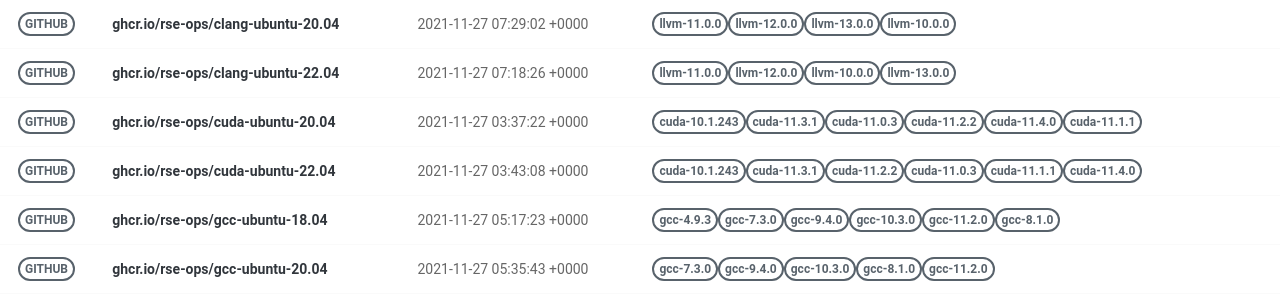
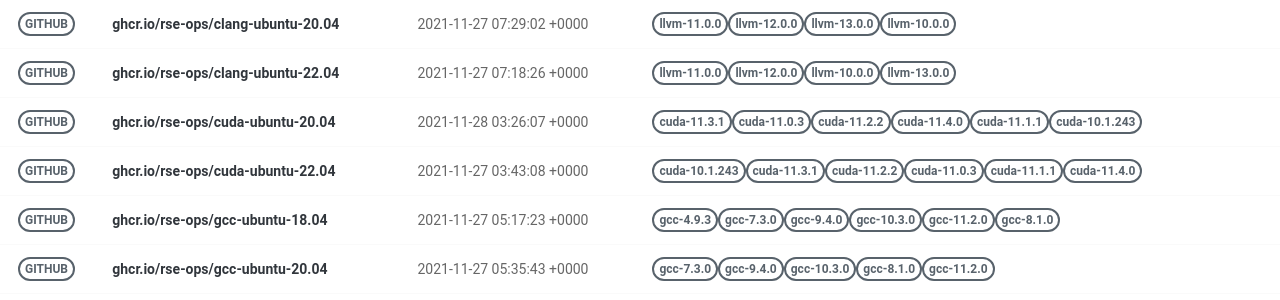
Before and after one commit to rse-ops/docker-images, a Jekyll site: the page built from pages/index.md, in a window 1280 px wide. Shown: the part 179-479 px from the top of the page. Built offline with Jekyll 4.4.1, drawn with Linux system fonts in a browser that asks for light colours; nearby versions of some CDN libraries.

Commit message:
Automated push to update library 2021-11-28

```diff
--- a/_library/ghcr.io-rse-ops-cuda-ubuntu-20.04.md
+++ b/_library/ghcr.io-rse-ops-cuda-ubuntu-20.04.md
@@ -1,14 +1,11 @@
 ---
 layout: container
 name: ghcr.io/rse-ops/cuda-ubuntu-20.04
-updated_at: 2021-11-27 03:37:22.504297
+updated_at: 2021-11-28 03:26:07.915967
 
 
 container_url: https://github.com/orgs/rse-ops/packages/container/package/cuda-ubuntu-20.04
 versions:
- - tag: cuda-10.1.243
-   dockerfile: https://github.com/rse-ops/docker-images/blob/main/ubuntu/cuda/Dockerfile
-   manifest: https://crane.ggcr.dev/manifest/ghcr.io/rse-ops/cuda-ubuntu-20.04:cuda-10.1.243
  - tag: cuda-11.3.1
    dockerfile: https://github.com/rse-ops/docker-images/blob/main/ubuntu/cuda/Dockerfile
    manifest: https://crane.ggcr.dev/manifest/ghcr.io/rse-ops/cuda-ubuntu-20.04:cuda-11.3.1
```
Also changed, not shown: other parts of _library/ghcr.io-rse-ops-cuda-ubuntu-20.04.md (+3 -0 lines).
